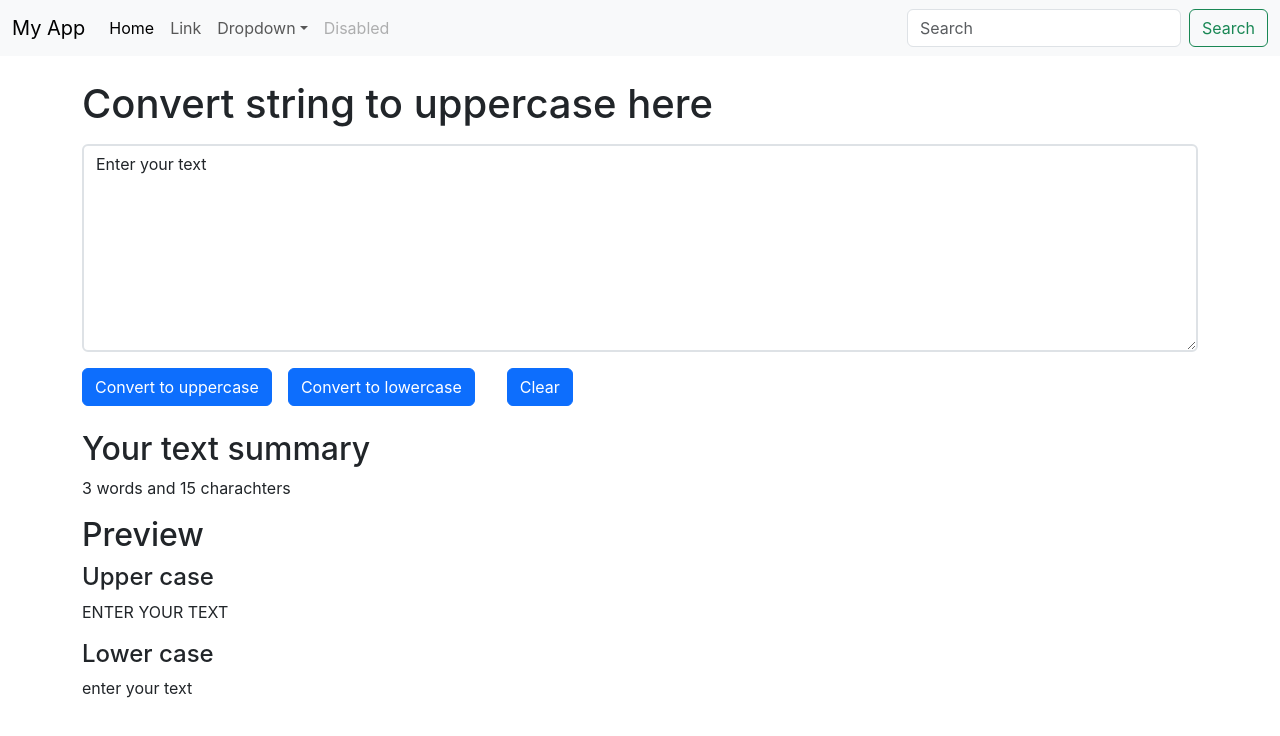
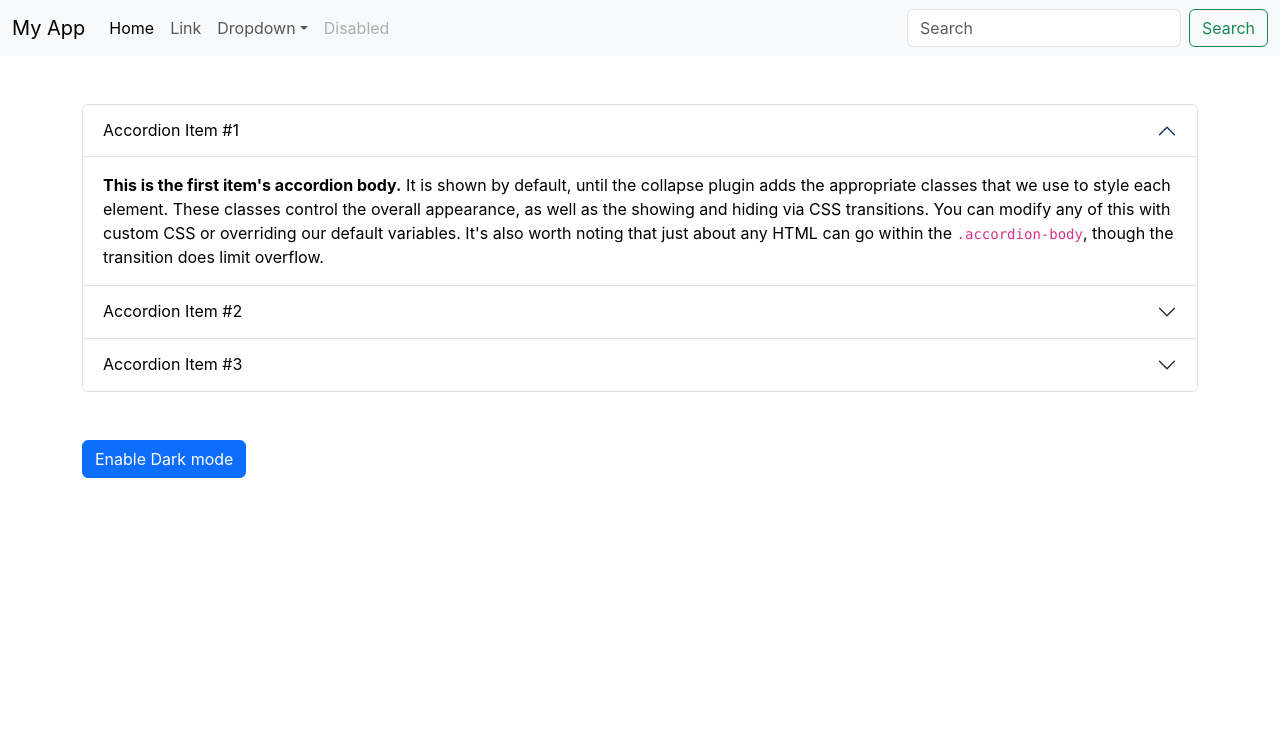
Before and after one commit to navneetthakor/Texter, a React (Create React App) app: page / in a window 1280 px wide. Shown: the top 736 px of the page. Built offline with nearby package versions, Linux system fonts and the light colour scheme.

Commit message:
About component added

```diff
--- a/src/App.js
+++ b/src/App.js
@@ -1,13 +1,16 @@
 
 import './App.css';
+import About from './components/About';
 import Navbar from './components/Navbar';
-import Textbox from './components/Textbox';
+// import Textbox from './components/Textbox';
 
 function App() {
   return (
     <>
     <Navbar title="My App" />
-    <Textbox />
+    {/* <Textbox /> */}
+
+    <About />
     </>
   );
 }
--- /dev/null
+++ b/src/components/About.js
@@ -0,0 +1,142 @@
+import React, { useState } from "react";
+
+export default function About() {
+  const [txt, setTxt] = useState("Enable Dark mode");
+  const [mystyle, setMystyle] = useState({
+    color: "black",
+    backgroundColor: "white",
+  });
+
+  let toggleit = () => {
+    if (mystyle.color === "black") {
+      setMystyle({
+        color: "white",
+        backgroundColor: "black",
+      });
+      setTxt("Enable light mode");
+    }
+    else {
+      setMystyle({
+        backgroundColor: "white",
+        color: "black",
+        border:"2px solid white"
+      });
+      setTxt("Enable Dark mode");
+    }
+
+  };
+
+  return (
+    <div>
+      <div className="container my-5" >
+        <div class="accordion" id="accordionExample" style={mystyle}>
+          <div class="accordion-item" style={mystyle}>
+            <h2 class="accordion-header">
+              <button
+                class="accordion-button"
+                type="button"
+                data-bs-toggle="collapse"
+                data-bs-target="#collapseOne"
+                aria-expanded="true"
+                aria-controls="collapseOne"
+                style={mystyle}
+              >
+                Accordion Item #1
+              </button>
+            </h2>
+            <div
+              id="collapseOne"
+              class="accordion-collapse collapse show"
+              data-bs-parent="#accordionExample"
+              style={mystyle}
+            >
+              <div class="accordion-body" style={mystyle}>
+                <strong>This is the first item's accordion body.</strong> It is
+                shown by default, until the collapse plugin adds the appropriate
+                classes that we use to style each element. These classes control
+                the overall appearance, as well as the showing and hiding via
+                CSS transitions. You can modify any of this with custom CSS or
+                overriding our default variables. It's also worth noting that
+                just about any HTML can go within the{" "}
+                <code>.accordion-body</code>, though the transition does limit
+                overflow.
+              </div>
+            </div>
+          </div>
+          <div class="accordion-item" style={mystyle}>
+            <h2 class="accordion-header">
+              <button
+                class="accordion-button collapsed"
+                type="button"
+                data-bs-toggle="collapse"
+                data-bs-target="#collapseTwo"
+                aria-expanded="false"
+                aria-controls="collapseTwo"
+                style={mystyle}
+              >
+                Accordion Item #2
+              </button>
+            </h2>
+            <div
+              id="collapseTwo"
+              class="accordion-collapse collapse"
+              data-bs-parent="#accordionExample"
+              style={mystyle}
+            >
+              <div class="accordion-body" style={mystyle}>
+                <strong>This is the second item's accordion body.</strong> It is
+                hidden by default, until the collapse plugin adds the
+                appropriate classes that we use to style each element. These
+                classes control the overall appearance, as well as the showing
+                and hiding via CSS transitions. You can modify any of this with
+                custom CSS or overriding our default variables. It's also worth
+                noting that just about any HTML can go within the{" "}
+                <code>.accordion-body</code>, though the transition does limit
+                overflow.
+              </div>
+            </div>
+          </div>
+          <div class="accordion-item" style={mystyle}>
+            <h2 class="accordion-header">
+              <button
+                class="accordion-button collapsed"
+                type="button"
+                data-bs-toggle="collapse"
+                data-bs-target="#collapseThree"
+                aria-expanded="false"
+                aria-controls="collapseThree"
+                style={mystyle}
+              >
+                Accordion Item #3
+              </button>
+            </h2>
+            <div
+              id="collapseThree"
+              class="accordion-collapse collapse"
+              data-bs-parent="#accordionExample"
+              style={mystyle}
+            >
+              <div class="accordion-body" style={mystyle}>
+                <strong>This is the third item's accordion body.</strong> It is
+                hidden by default, until the collapse plugin adds the
+                appropriate classes that we use to style each element. These
+                classes control the overall appearance, as well as the showing
+                and hiding via CSS transitions. You can modify any of this with
+                custom CSS or overriding our default variables. It's also worth
+                noting that just about any HTML can go within the{" "}
+                <code>.accordion-body</code>, though the transition does limit
+                overflow.
+              </div>
+            </div>
+          </div>
+        </div>
+      </div>
+
+      <div className="container my-3">
+        <button onClick={toggleit} type="button" class="btn btn-primary">
+          {txt}
+        </button>
+      </div>
+    </div>
+  );
+}
```
